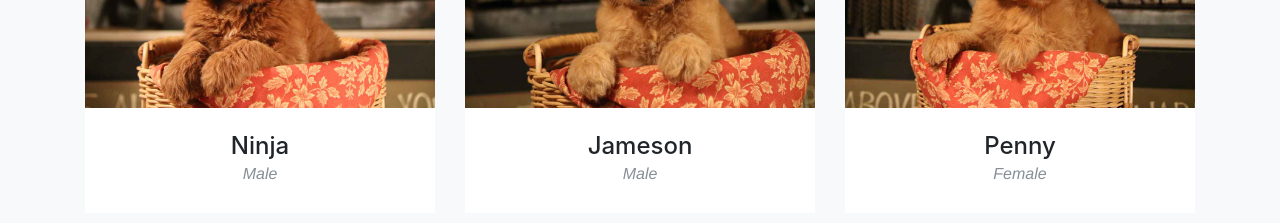
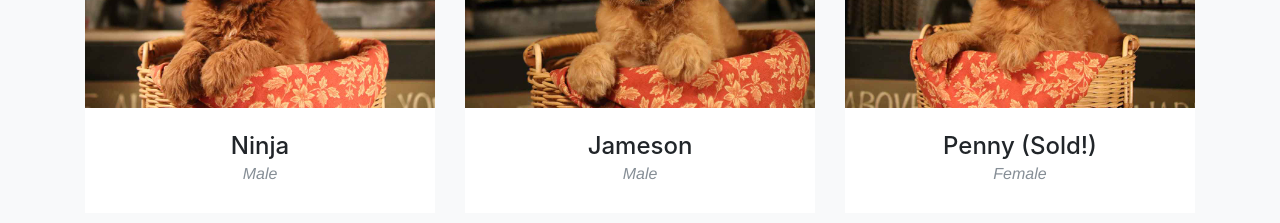
Before and after one commit to algerfarm/algerfarm.github.io, a website with bundled scripts: page index.html in a window 1280 px wide. Shown: the part 1940-2163 px from the top of the page. Built offline with nearby package versions, Linux system fonts and the light colour scheme; a web font is replaced by a local one.

Commit message:
penny sold

```diff
--- a/index.html
+++ b/index.html
@@ -152,7 +152,7 @@
               <img class="img-fluid" src="img/Penny.jpg" alt="">
             </div>
             <div class="portfolio-caption">
-              <h4>Penny</h4>
+              <h4>Penny (Sold!)</h4>
               <p class="text-muted">Female</p>
             </div>
           </div>
@@ -563,7 +563,7 @@
               <div class="col-lg-8 mx-auto">
                 <div class="modal-body">
                   <!-- Project Details Go Here -->
-                  <h2>Penny</h2>
+                  <h2>Penny (Sold!)</h2>
                   <p class="item-intro text-muted"></p>
                   <img class="img-fluid d-block mx-auto" src="img/Penny.jpg" alt="">
                   <p>Penny loves to be with others and is very friendly. Her fur is smooth and straight.</p>
```
